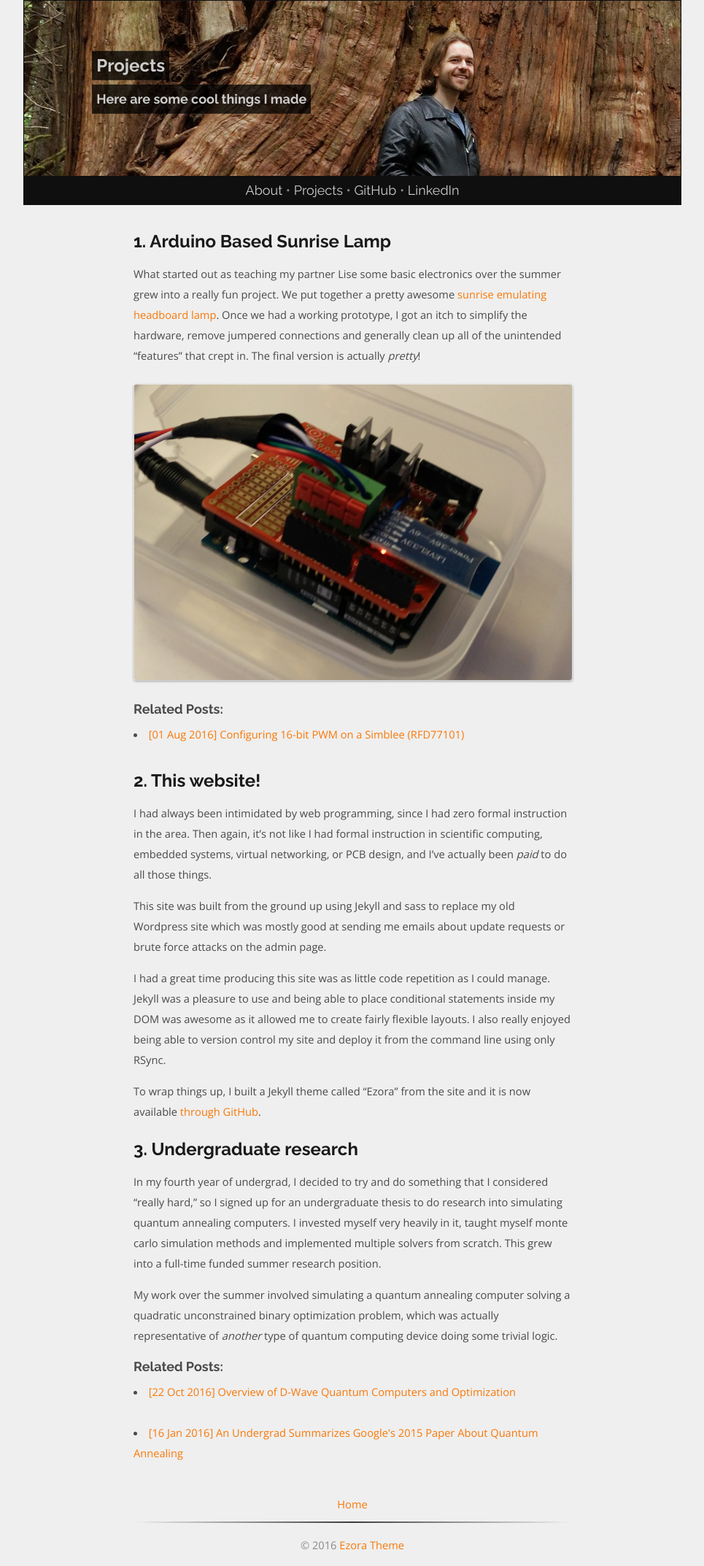
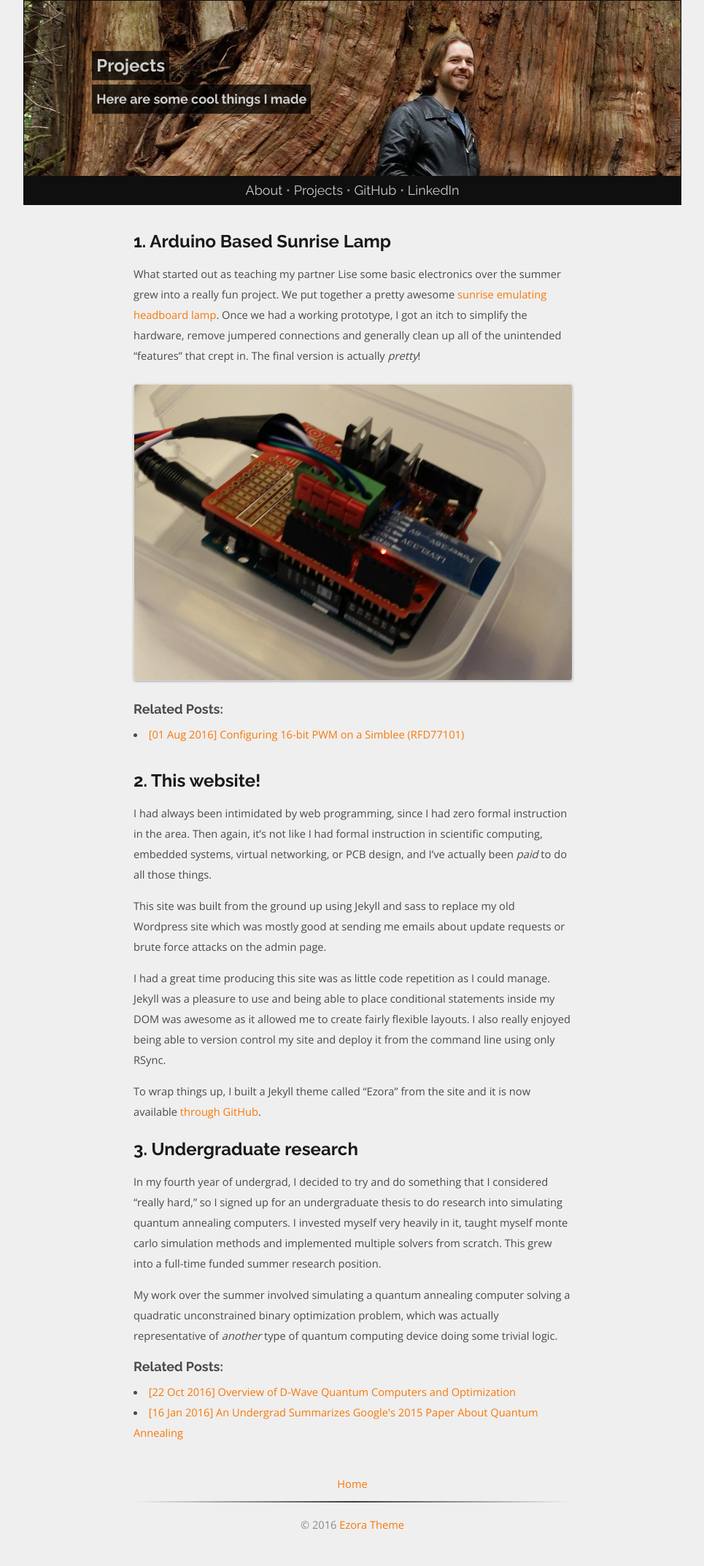
Before and after one commit to ezrasavard/ezrasavard.com, a Jekyll site: the page built from _pages/projects/index.md, in a window 1280 px wide. Shown: the whole page at 73% size, without its empty margins (157-1122 px from the left). Built offline with Jekyll 4.4.1, drawn with Linux system fonts in a browser that asks for light colours; after the commit the page ends 2118 px from its top, so only the background shows below that.

Commit message:
fix ugly extra line break

```diff
--- a/_includes/related.html
+++ b/_includes/related.html
@@ -17,7 +17,7 @@
     {% if related_list %}
         <h2>Related Posts:</h2>
         <ul>
-        {{ related_list | split: ";" | uniq | join: "<br>"}}
+        {{ related_list | split: ";" | uniq | join: ""}}
         </ul>
     {% endif %}
 </div>
```
